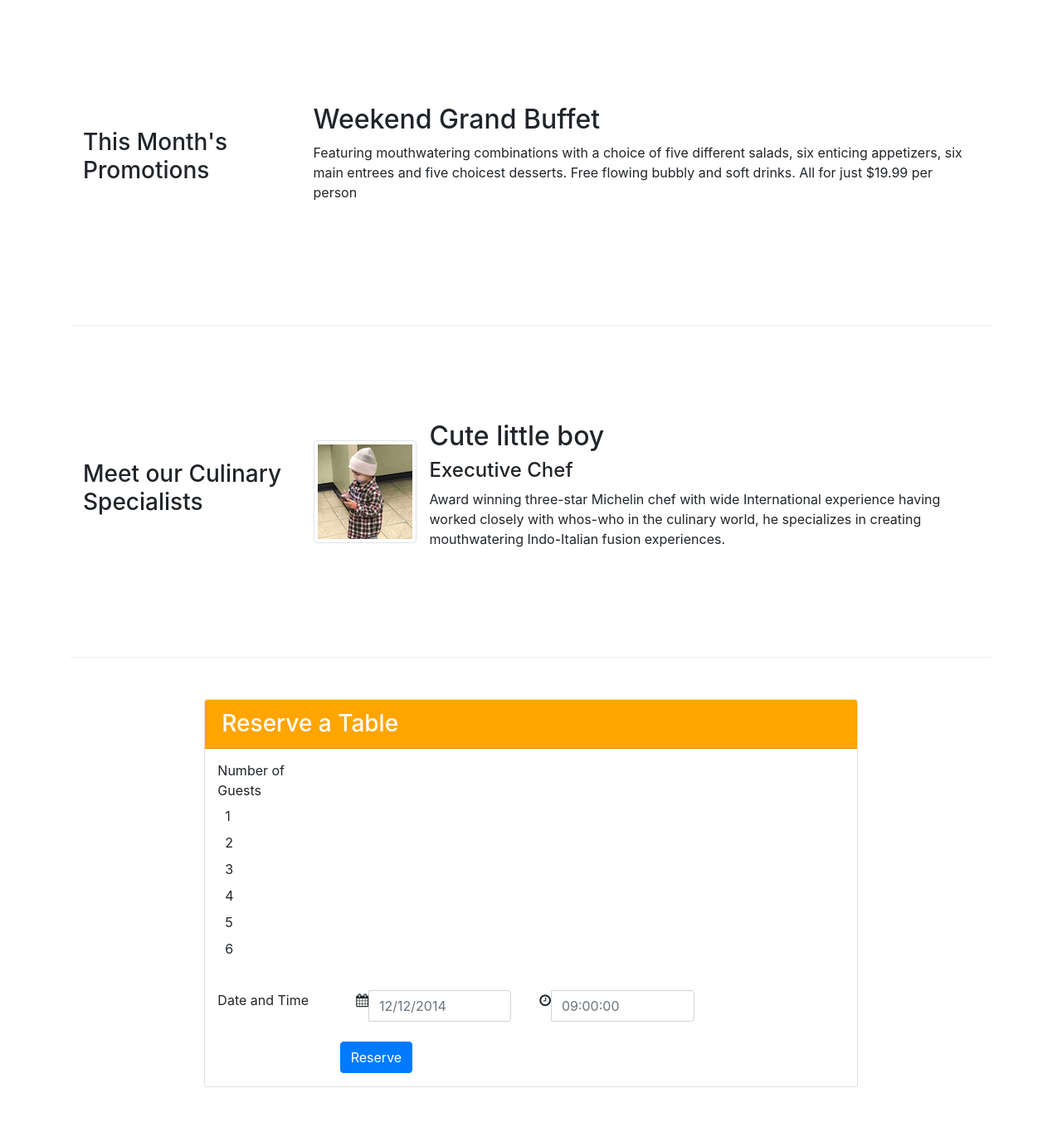
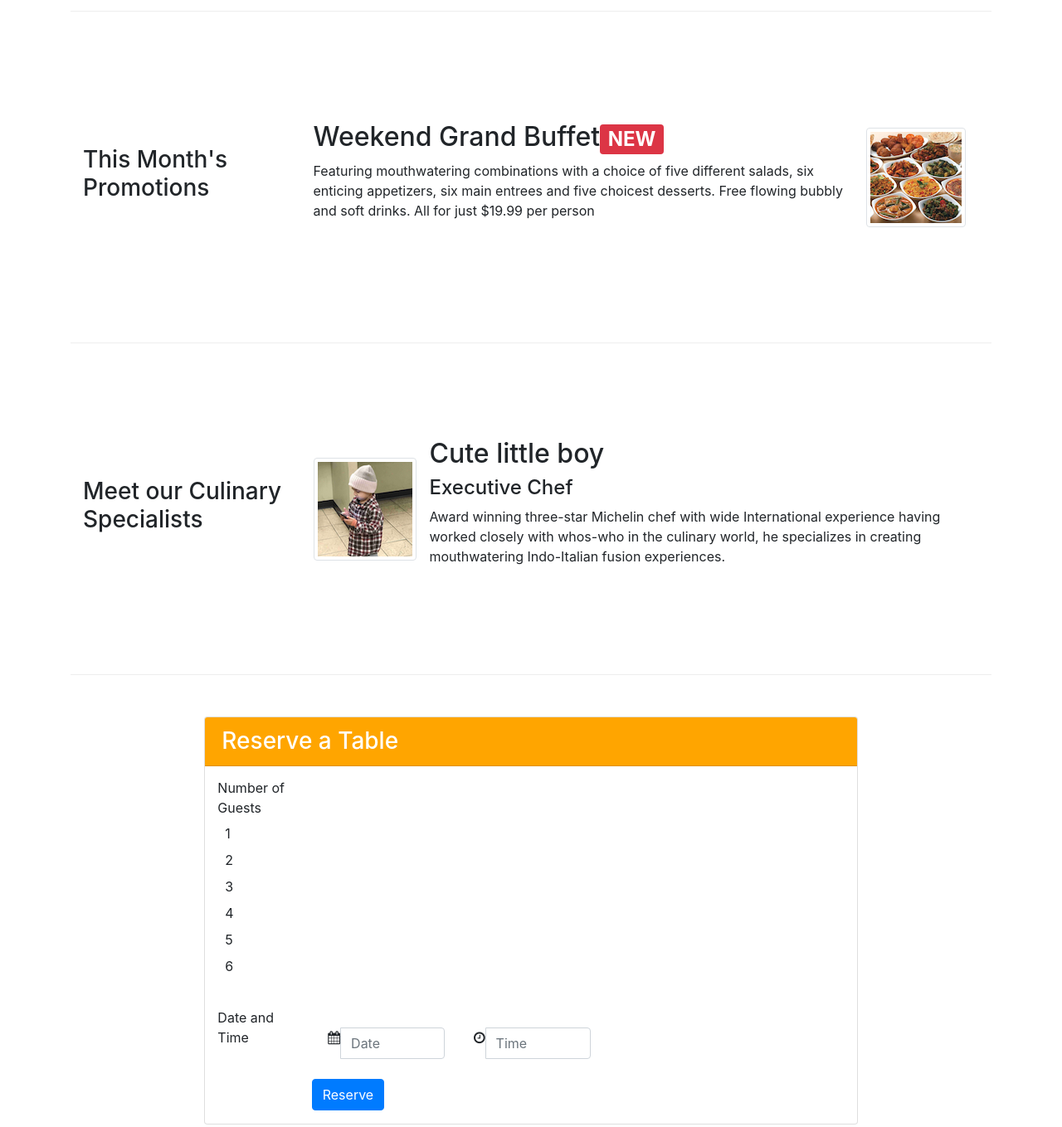
Before and after one commit to HongquanYu/Bootstrap, a website: page index.html in a window 1280 px wide. Shown: the part 720-2079 px from the top of the page at 83% size. Drawn offline with nearby package versions, Linux system fonts and the light colour scheme.

Commit message:
Finish tasks of assignment two

```diff
--- a/index.html
+++ b/index.html
@@ -38,15 +38,19 @@
 
     <header class="jumbotron">
         <div class="container">
-            <div class="row row-header">
-                <div class="col-12 col-sm-8">
+            <div class="row row-header align-items-center">
+                <div class="col-sm-6 ml-0">
                     <h1>Ristorante con Fusion</h1>
                     <p>We take inspiration from the World's best cuisines, and create a unique fusion experience. Our lipsmacking creations will tickle your culinary senses!</p>
                 </div>
-                <div class="col col-sm align-self-center">
+                <div class="col col-sm ">
                     <img src="img/logo.png" class="img-fluid">
                 </div>
+                <div class="col col-sm ">
+                    <a class="btn btn-warning btn-block" href="#reserveTable" role="button">Reserve Table</a>
+                </div>
             </div>
+
         </div>
     </header>
 
@@ -72,9 +76,15 @@
             <div class="col-sm-4 col-md-3">
                 <h3>This Month's Promotions</h3>
             </div>
-            <div class="col-sm col-md">
-                <h2>Weekend Grand Buffet</h2>
-                <p>Featuring mouthwatering combinations with a choice of five different salads, six enticing appetizers, six main entrees and five choicest desserts. Free flowing bubbly and soft drinks. All for just $19.99 per person </p>
+            <div class="col-sm col-md flex-last">
+                <div class="media">
+                    <div class="media-body">
+                        <h2 class="mt-0">Weekend Grand Buffet<span class="badge badge-danger">NEW</span></h2>
+                        <p class="hidden-xs-down">Featuring mouthwatering combinations with a choice of five different salads, six enticing appetizers, six main entrees and five choicest desserts. Free flowing bubbly and soft drinks. All for just $19.99 per person </p>
+                    </div>
+                    <img class="d-flex mr-3 img-thumbnail align-self-center"
+                    src="img/buffet.png" alt="buffet">
+                </div>
             </div>
         </div>
 
@@ -89,7 +99,7 @@
                     <div>
                         <h2>Cute little boy</h2>
                         <h4>Executive Chef</h4>
-                        <p>Award winning three-star Michelin chef with wide International experience having worked closely with whos-who in the culinary world, he specializes in creating mouthwatering Indo-Italian fusion experiences. </p>
+                        <p class="hidden-xs-down">Award winning three-star Michelin chef with wide International experience having worked closely with whos-who in the culinary world, he specializes in creating mouthwatering Indo-Italian fusion experiences. </p>
                     </div>
                 </div>
             </div>
@@ -98,9 +108,9 @@
         <div class="row row-content">
             <div class="card mx-auto">
                 <h3 class="card-header card-hdcolor text-white">Reserve a Table</h3>
-                <form>
+                <form id="reserveTable">
                     <div class="form-group row">
-                        <div class="col-form-label col-sm-10">
+                        <div class="col-form-label col-sm-8">
                             <label for="guestsNumber" class="col-sm-3 col-form-label">Number of Guests</label>
                             <label class="custom-control custom-radio">
                                 <input id="oneguest" name="radio" type="radio" class="custom-control-input">
@@ -135,14 +145,14 @@
                         </div>
                     </div>
                     <div class="form-group row">
-                        <div class="col-sm-10">
+                        <div class="col-sm-8">
                             <label for="dateTime" class="col-sm-3 col-form-label">Date and Time</label>
                             <label class="col-sm-4">
                                 <div class="input-group">
                                     <div class="input-group-addon">
                                         <i class="fa fa-calendar"></i>
                                     </div>
-                                    <input class="form-control" id="date1" name="date1" placeholder="12/12/2014" type="text"/>
+                                    <input class="form-control text-muted" id="date1" name="date1" placeholder="Date" type="text"/>
                                 </div>
                             </label>
                             <label class="col-sm-4">
@@ -150,13 +160,13 @@
                                     <div class="input-group-addon">
                                         <i class="fa fa-clock-o"></i>
                                     </div>
-                                    <input class="form-control" id="date1" name="date1" placeholder="09:00:00" type="text"/>
+                                    <input class="form-control text-muted" id="date1" name="date1" placeholder="Time" type="text"/>
                                 </div>
                             </label>
                         </div>
                     </div>
                     <div class="form-group row">
-                        <div class="col-sm-10">
+                        <div class="col-sm-8">
                             <button type="submit" class="btn btn-primary offset-sm-3">Reserve</button>
                         </div>
                     </div>
```
